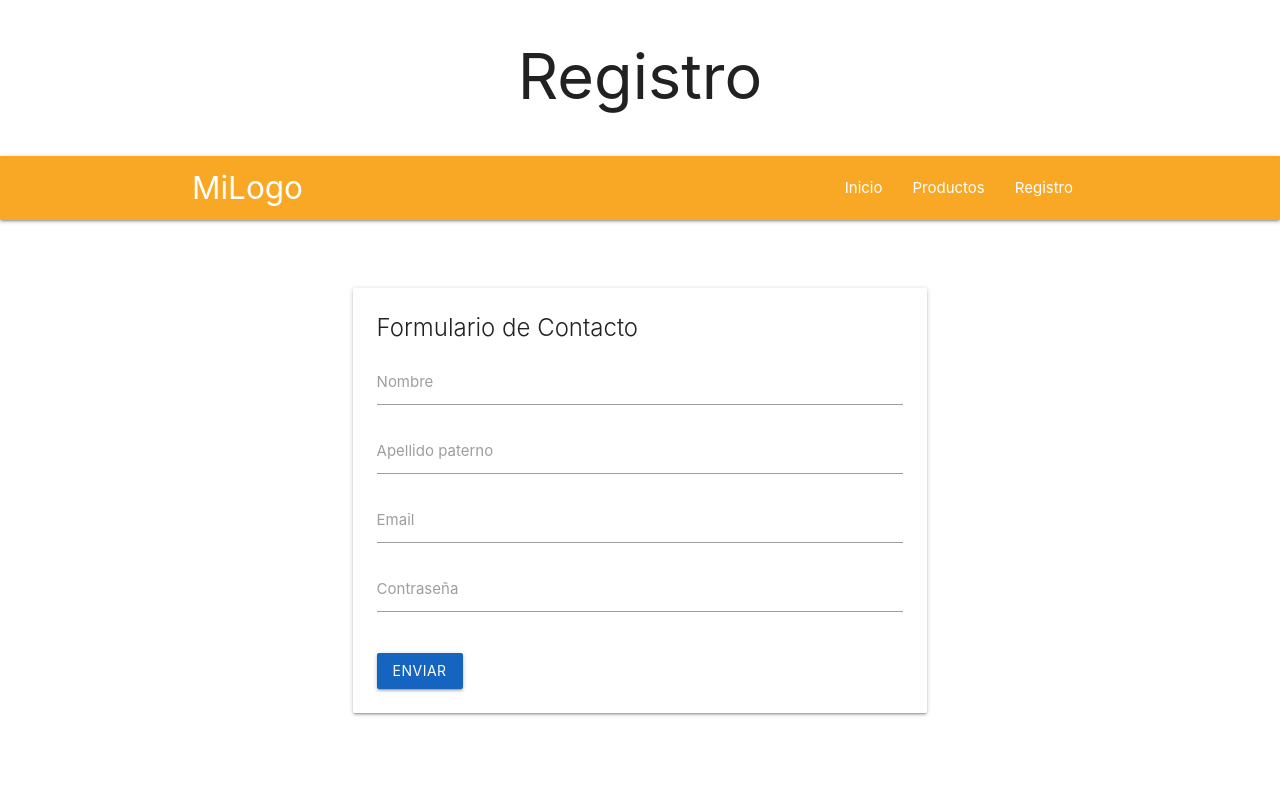
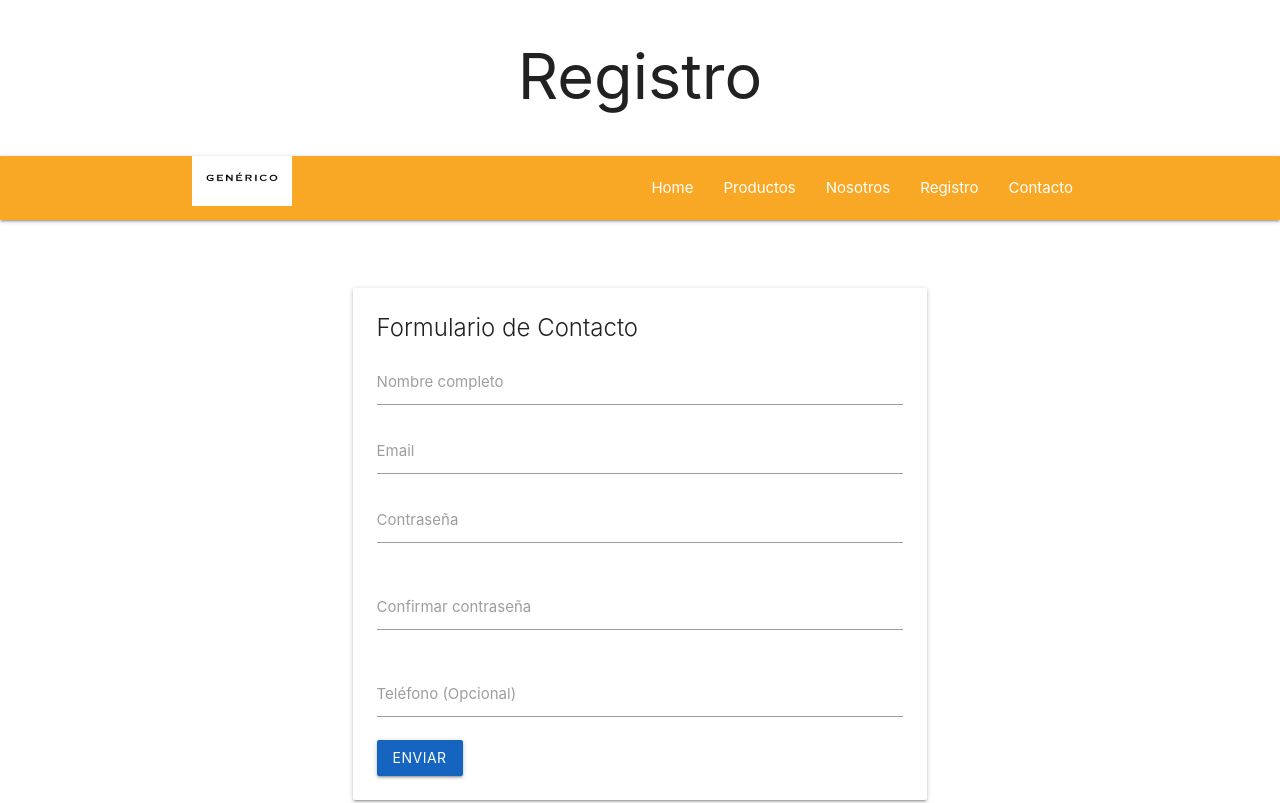
Before and after one commit to AbelolDev/evaluacion-HTML, a plain HTML site: page registro.html in a window 1280 px wide. Shown: the top 803 px of the page. Drawn offline with nearby package versions, Linux system fonts and the light colour scheme.

Commit message:
actualizacion

```diff
--- a/registro.html
+++ b/registro.html
@@ -19,26 +19,26 @@
 
   <nav class="blue darken-3 my-5 yellow">
   <div class="nav-wrapper container">
-      <a href="#!" class="brand-logo">MiLogo</a>
+    <!-- Imagen como logo -->
+    <a href="/" class="brand-logo center-align flex">
+      <img src="/assets/img/logo.png" alt="MiLogo" style="height: 50px;">
+    </a>
     <!-- Icono para móvil -->
-      <a href="#" data-target="mobile-demo" class="sidenav-trigger"><i class="material-icons">menu</i></a>
+    <a href="#" data-target="mobile-demo" class="sidenav-trigger">
+      <i class="material-icons">menu</i>
+    </a>
 
     <!-- Links desktop -->
     <ul class="right hide-on-med-and-down">
-        <li><a href="index.html">Inicio</a></li>
+      <li><a href="index.html">Home</a></li>
       <li><a href="productos.html">Productos</a></li>
       <!--<li><a href="nosotros.html">Nosotros</a></li>-->
+      <li><a href="registro.html">Nosotros</a></li>
       <li><a href="registro.html">Registro</a></li>
+      <li><a href="registro.html">Contacto</a></li>
     </ul>
   </div>
 </nav>
-
-  <!-- Menú lateral para móvil -->
-  <ul class="sidenav my-5" id="mobile-demo">
-    <li><a href="index.html">Inicio</a></li>
-    <li><a href="productos.html">Productos</a></li>
-    <li><a href="registro.html">Registro</a></li>
-  </ul>
 
   <!-- Menú lateral para móvil -->
   <ul class="sidenav my-5" id="mobile-demo">
@@ -62,13 +62,8 @@
             <form action="" name="myForm">
 
               <div class="input-field">
-                <input type="text" id="fname" name="fname" required />
-                <label for="fname">Nombre</label>
-              </div>
-
-              <div class="input-field">
-                <input type="text" id="apaterno" name="apaterno" required />
-                <label for="apaterno">Apellido paterno</label>
+                <input type="text" id="nombre_completo" name="nombre_completo" required />
+                <label for="fname">Nombre completo</label>
               </div>
 
               <div class="input-field">
@@ -84,6 +79,18 @@
                   data-success="Contraseña válida"></span>
               </div>
 
+              <div class="input-field">
+                <input type="password" name="password" id="passwd" required />
+                <label for="passwd">Confirmar contraseña</label>
+                <span class="helper-text"
+                  data-error="La contraseña debe tener mínimo 8 caracteres, incluyendo letras y números"
+                  data-success="Contraseña válida"></span>
+              </div>
+
+              <div class="input-field">
+                <input type="text" id="telefono" name="telefono"/>
+                <label for="correo">Teléfono (Opcional)</label>
+              </div>
 
               <button type="submit" class="btn blue darken-3">Enviar</button>
             </form>
```
Also changed, not shown: productos.html (+10 -12 lines). Lines whose indentation alone changed are shown as unchanged.
